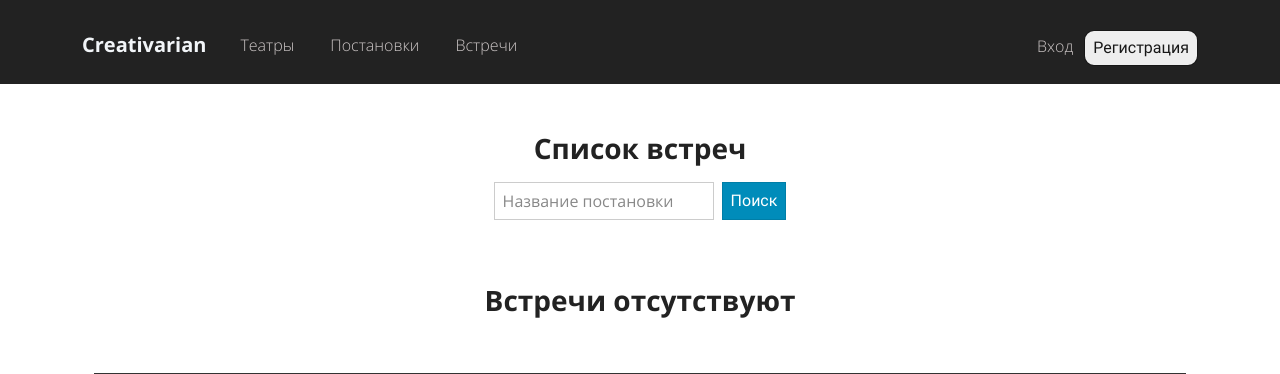
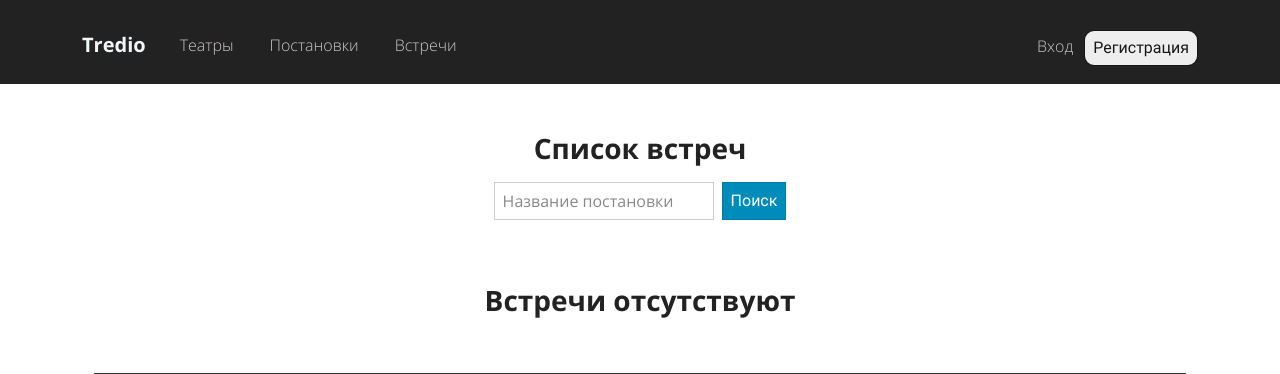
Before and after one commit to Nytrock/Tredio, a Django app: page /group/ in a window 1280 px wide. Shown: the top 374 px of the page. Run offline with Django 4.2, Linux system fonts and the light colour scheme; data that the repository does not hold is empty; parts of the project's set-up code (start-up, migrations or seed data) failed here and were passed over; some libraries are stand-ins or nearby versions.

Commit message:
Title finally added

```diff
--- a/templates/includes/header.html
+++ b/templates/includes/header.html
@@ -1,7 +1,7 @@
 {% load static %}
 <header class="navbar navbar-light navbar-expand-md navbar-fixed-top navigation-clean-button" style="background: rgb(34, 34, 34);border-radius: 20;border-top-left-radius: 20;border-top-right-radius: 20;border-bottom-right-radius: 20;border-bottom-left-radius: 20;border-style: none;padding-bottom: 10px;padding-top: 15px;">
     <div class="container"><button data-bs-toggle="collapse" class="navbar-toggler" data-bs-target="#navcol-1"><span class="visually-hidden">Toggle navigation</span><span class="navbar-toggler-icon"></span></button>
-        <div><a class="navbar-brand" href="{% url 'homepage:home' %}"><span>Creativarian </span> </a></div>
+        <div><a class="navbar-brand" href="{% url 'homepage:home' %}"><span>Tredio</span> </a></div>
         <div class="collapse navbar-collapse" id="navcol-1" style="color: rgb(255,255,255);">
             <ul class="navbar-nav nav-right">
                 <li class="nav-item"></li>
```
